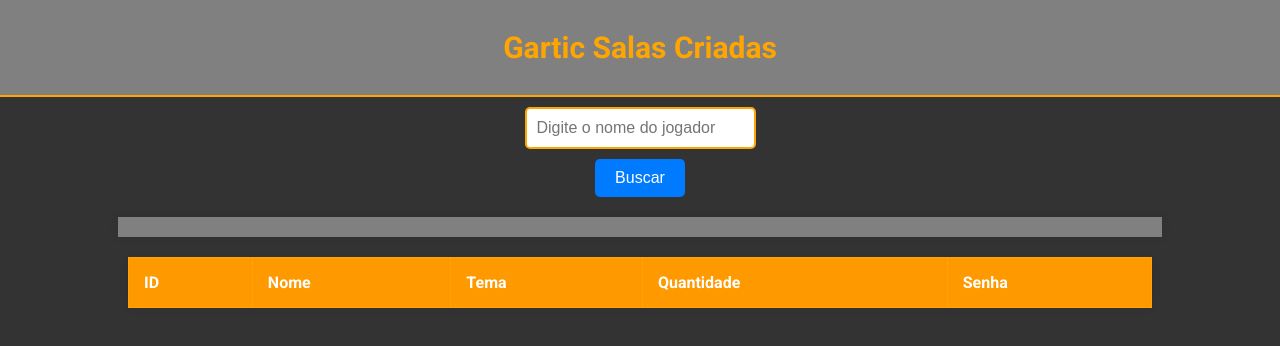
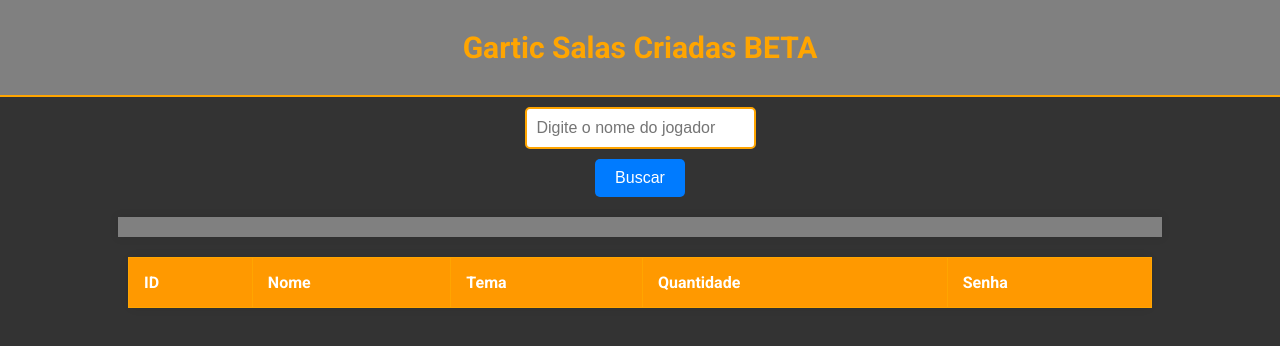
Before and after one commit to gtcmod/gtcsalacri, a plain HTML site: page index.html in a window 1280 px wide. Drawn offline with Linux system fonts and the light colour scheme; no server answers.

Commit message:
Update index.html

```diff
--- a/index.html
+++ b/index.html
@@ -101,7 +101,7 @@
 
 <body>
     <header>
-        <h1>Gartic Salas Criadas</h1>
+        <h1>Gartic Salas Criadas BETA</h1>
     </header>
     <input type="text" id="playerNameInput" placeholder="Digite o nome do jogador">
     <button onclick="searchPlayer()">Buscar</button>
```
